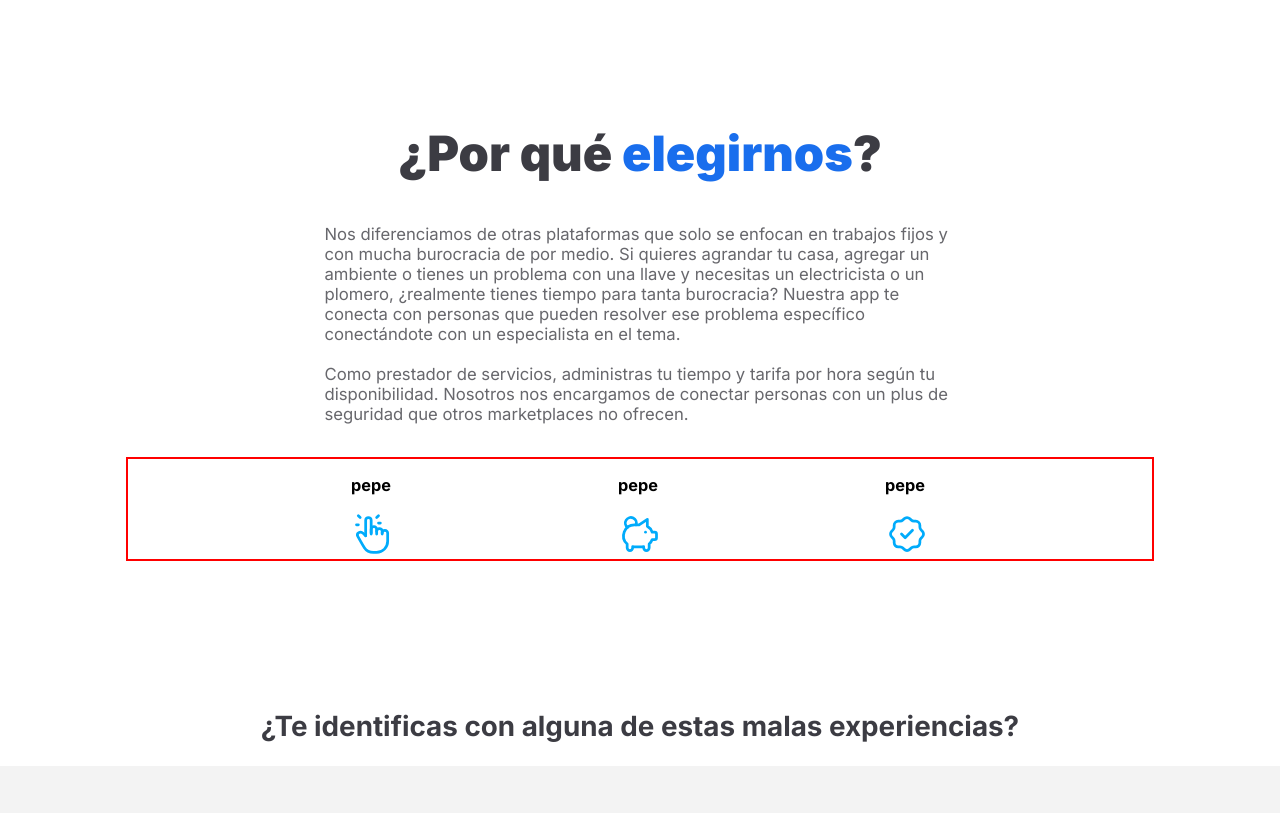
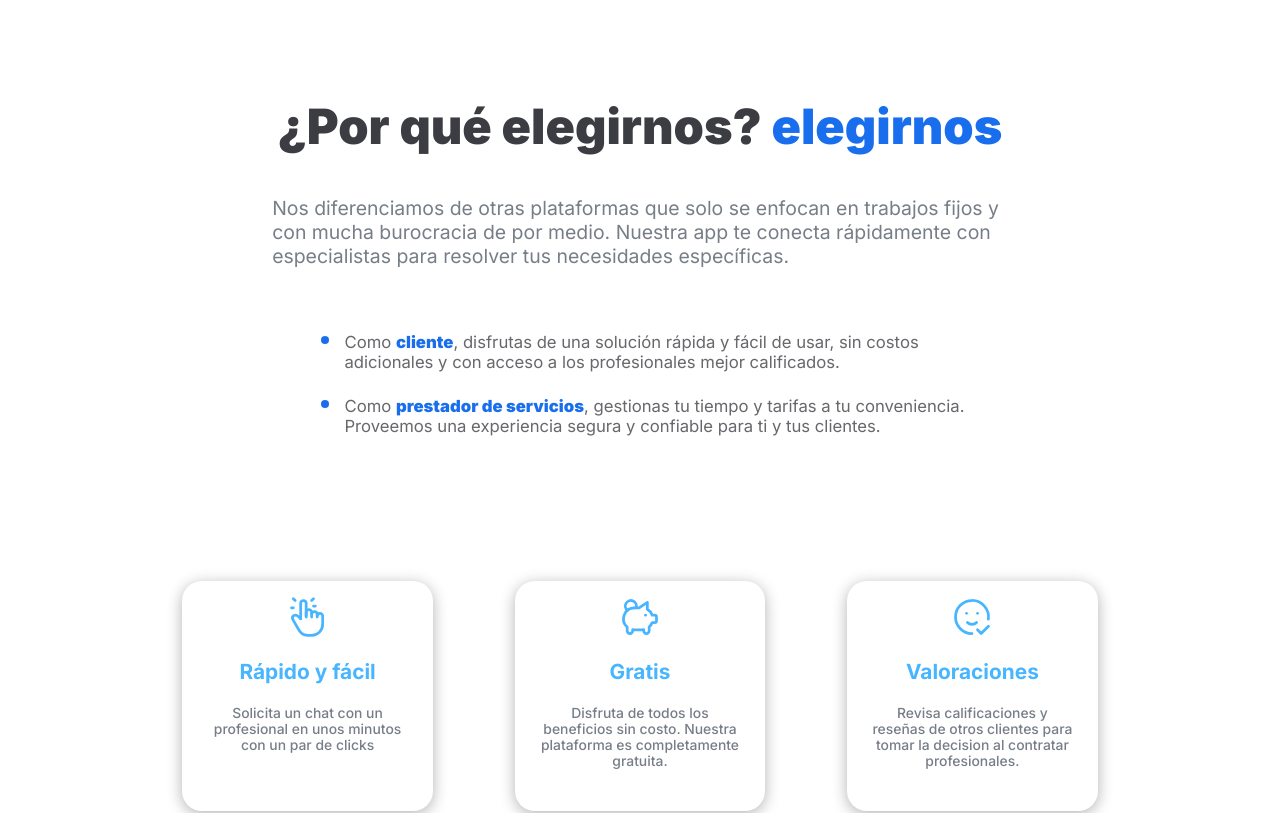
Before and after one commit to SebaPerez90/asdasd, a Next.js app: page / in a window 1280 px wide. Shown: the part 680-1493 px from the top of the page. Built offline with nearby package versions, Linux system fonts and the light colour scheme.

Commit message:
landing mock

```diff
--- a/src/app/globals.css
+++ b/src/app/globals.css
@@ -21,7 +21,10 @@
   --btn-light: #ebebef;
   --btn-light-hover: #ceced3;
 
+  --shadow-top: 0px -3px 15px 0px rgba(0, 0, 0, 0.3);
   --shadow-neutral: 0px 0px 30px 0px rgba(0, 0, 0, 0.1);
+  --shadow-bottom: 0px 3px 15px 0px rgba(0, 0, 0, 0.3);
+  --shadow-blue: 0px 3px 15px 0px rgba(24, 109, 236, 0.3);
 
   --blue-strong: #196eed;
   --blue-medium: #47b5ff;
--- a/src/components/Home/About/About.module.css
+++ b/src/components/Home/About/About.module.css
@@ -1,30 +1,38 @@
-.services_container {
+.main_container {
   display: flex;
   flex-direction: column;
   align-items: center;
-  gap: 9em;
-  padding-top: 10em;
+  gap: 13em;
+  padding-top: 8em;
 }
 
 .about_container {
   display: flex;
   flex-direction: column;
   align-items: center;
+  gap: 8em;
   width: clamp(350px, 80%, 1500px);
 }
 
-.about_container h1 {
+.about_text_container {
+  display: flex;
+  flex-direction: column;
+  align-items: center;
+}
+
+.about_text_container h1 {
   font-size: 3.5em;
   font-weight: 900;
   color: var(--color-primary-light);
 }
 
-.about_container strong {
+.about_text_container strong {
   color: var(--blue-strong);
   font-weight: 900;
 }
 
-.about_container p {
+.about_text_container p,
+.about_text_container ul {
   width: 60ch;
   color: var(--color-secondary-light);
   font-weight: 400;
@@ -33,16 +41,53 @@
   bottom: 1em;
 }
 
+.about_text_container li {
+  margin-top: 1em;
+}
+
+.about_text_container ul li::marker {
+  color: var(--blue-strong);
+  font-size: 1.5em;
+}
+
+.about_text_container ul strong {
+  color: var(--blue-strong);
+}
+
+.about_text_container p {
+  font-size: 1.4em;
+  color: var(--color-tertiary-light);
+}
+
 .benefits {
-  border: 2px solid red;
   width: 100%;
   display: flex;
+  flex-wrap: wrap;
+  gap: 2em;
   justify-content: space-evenly;
 }
 
-.benefits span {
+.benefits div {
+  border-radius: 20px;
+  box-shadow: var(--shadow-bottom);
   display: flex;
   flex-direction: column;
+  align-items: center;
+  text-align: center;
+  padding: 1em 0;
+  width: 18em;
+  box-sizing: border-box;
+}
+
+.benefits h3 {
+  color: var(--blue-medium);
+  font-size: 1.5em;
+}
+.benefits p {
+  color: var(--color-tertiary-light);
+  width: 80%;
+  position: relative;
+  bottom: 1em;
 }
 
 .experiences_container {
--- a/src/components/Home/About/About.tsx
+++ b/src/components/Home/About/About.tsx
@@ -1,42 +1,75 @@
+'use client';
+
 import styles from './About.module.css';
 import chats from '@/utils/fake-chats-mock.json';
 import { IoSend } from 'react-icons/io5';
+import { useLanguageStore } from '@/context/language-store';
 
 const About = () => {
+  const { language } = useLanguageStore();
+
   return (
-    <section className={styles.services_container}>
+    <section className={styles.main_container}>
       <div className={styles.about_container}>
-        <h1>
-          ¿Por qué <strong>elegirnos</strong>?
-        </h1>
-        <p className={styles.about_parragraph}>
-          Nos diferenciamos de otras plataformas que solo se enfocan en trabajos
-          fijos y con mucha burocracia de por medio. Si quieres agrandar tu
-          casa, agregar un ambiente o tienes un problema con una llave y
-          necesitas un electricista o un plomero, ¿realmente tienes tiempo para
-          tanta burocracia? Nuestra app te conecta con personas que pueden
-          resolver ese problema específico conectándote con un especialista en
-          el tema.
-          <br></br>
-          <br></br>
-          Como prestador de servicios, administras tu tiempo y tarifa por hora
-          según tu disponibilidad. Nosotros nos encargamos de conectar personas
-          con un plus de seguridad que otros marketplaces no ofrecen.
-        </p>
+        <div className={styles.about_text_container}>
+          <h1>
+            {language === 'english' ? '¿Why choose us?' : '¿Por qué elegirnos?'}
+            <strong>
+              {' '}
+              {language === 'english' ? 'choose us' : 'elegirnos'}
+            </strong>
+          </h1>
+          <p className={styles.about_parragraph}>
+            {language === 'english'
+              ? 'We stand out from other platforms that focus solely on fixed jobs and are burdened with bureaucracy. Our app quickly connects you with specialists to address your specific needs'
+              : 'Nos diferenciamos de otras plataformas que solo se enfocan en trabajos fijos y con mucha burocracia de por medio. Nuestra app te conecta rápidamente con especialistas para resolver tus necesidades específicas.'}
+          </p>
+          <ul>
+            <li>
+              {language === 'english' ? (
+                <>
+                  As a <strong>client</strong>, you enjoy a fast and easy-to-use
+                  solution with no additional costs and access to top-rated
+                  professionals.
+                </>
+              ) : (
+                <>
+                  Como <strong>cliente</strong>, disfrutas de una solución
+                  rápida y fácil de usar, sin costos adicionales y con acceso a
+                  los profesionales mejor calificados.
+                </>
+              )}
+            </li>
+            <li>
+              {language === 'english' ? (
+                <>
+                  As a <strong>service provider</strong>, you manage your time
+                  and rates according to your convenience. We provide a secure
+                  and reliable experience for you and your clients.
+                </>
+              ) : (
+                <>
+                  Como <strong>prestador de servicios</strong>, gestionas tu
+                  tiempo y tarifas a tu conveniencia. Proveemos una experiencia
+                  segura y confiable para ti y tus clientes.
+                </>
+              )}
+            </li>
+          </ul>
+        </div>
         <div className={styles.benefits}>
           <div>
-            <h3>pepe</h3>
             <svg
               xmlns='http://www.w3.org/2000/svg'
               className='icon icon-tabler icon-tabler-hand-click'
               width='44'
               height='44'
               viewBox='0 0 24 24'
-              stroke-width='1.5'
-              stroke='#00abfb'
+              strokeWidth='1.5'
+              stroke='#47b5ff'
               fill='none'
-              stroke-linecap='round'
-              stroke-linejoin='round'>
+              strokeLinecap='round'
+              strokeLinejoin='round'>
               <path
                 stroke='none'
                 d='M0 0h24v24H0z'
@@ -51,20 +84,27 @@ const About = () => {
               <path d='M14 3l1 -1' />
               <path d='M15 6h1' />
             </svg>
+            <h3>
+              {language === 'english' ? 'Fast and Easy' : 'Rápido y fácil'}
+            </h3>
+            <p>
+              {language === 'english'
+                ? 'Request a chat with a professional in just a few minutes with a couple of clicks'
+                : 'Solicita un chat con un profesional en unos minutos con un par de clicks'}
+            </p>
           </div>
           <div>
-            <h3>pepe</h3>
             <svg
               xmlns='http://www.w3.org/2000/svg'
               className='icon icon-tabler icon-tabler-pig-money'
               width='44'
               height='44'
               viewBox='0 0 24 24'
-              stroke-width='1.5'
-              stroke='#00abfb'
+              strokeWidth='1.5'
+              stroke='#47b5ff'
               fill='none'
-              stroke-linecap='round'
-              stroke-linejoin='round'>
+              strokeLinecap='round'
+              strokeLinejoin='round'>
               <path
                 stroke='none'
                 d='M0 0h24v24H0z'
@@ -74,28 +114,47 @@ const About = () => {
               <path d='M5.173 8.378a3 3 0 1 1 4.656 -1.377' />
               <path d='M16 4v3.803a6.019 6.019 0 0 1 2.658 3.197h1.341a1 1 0 0 1 1 1v2a1 1 0 0 1 -1 1h-1.342c-.336 .95 -.907 1.8 -1.658 2.473v2.027a1.5 1.5 0 0 1 -3 0v-.583a6.04 6.04 0 0 1 -1 .083h-4a6.04 6.04 0 0 1 -1 -.083v.583a1.5 1.5 0 0 1 -3 0v-2l0 -.027a6 6 0 0 1 4 -10.473h2.5l4.5 -3h0z' />
             </svg>
+            <h3>{language === 'english' ? 'Free' : 'Gratis'}</h3>
+            <p>
+              {language === 'english'
+                ? 'Enjoy all the benefits at no cost. Our platform is completely free.'
+                : 'Disfruta de todos los beneficios sin costo. Nuestra plataforma es completamente gratuita.'}
+            </p>
           </div>
           <div>
-            <h3>pepe</h3>
             <svg
               xmlns='http://www.w3.org/2000/svg'
-              className='icon icon-tabler icon-tabler-discount-check'
+              className='icon icon-tabler icon-tabler-mood-check'
               width='44'
               height='44'
               viewBox='0 0 24 24'
-              stroke-width='1.5'
-              stroke='#00abfb'
+              strokeWidth='1.5'
+              stroke='#47b5ff'
               fill='none'
-              stroke-linecap='round'
-              stroke-linejoin='round'>
+              strokeLinecap='round'
+              strokeLinejoin='round'>
               <path
                 stroke='none'
                 d='M0 0h24v24H0z'
                 fill='none'
               />
-              <path d='M5 7.2a2.2 2.2 0 0 1 2.2 -2.2h1a2.2 2.2 0 0 0 1.55 -.64l.7 -.7a2.2 2.2 0 0 1 3.12 0l.7 .7c.412 .41 .97 .64 1.55 .64h1a2.2 2.2 0 0 1 2.2 2.2v1c0 .58 .23 1.138 .64 1.55l.7 .7a2.2 2.2 0 0 1 0 3.12l-.7 .7a2.2 2.2 0 0 0 -.64 1.55v1a2.2 2.2 0 0 1 -2.2 2.2h-1a2.2 2.2 0 0 0 -1.55 .64l-.7 .7a2.2 2.2 0 0 1 -3.12 0l-.7 -.7a2.2 2.2 0 0 0 -1.55 -.64h-1a2.2 2.2 0 0 1 -2.2 -2.2v-1a2.2 2.2 0 0 0 -.64 -1.55l-.7 -.7a2.2 2.2 0 0 1 0 -3.12l.7 -.7a2.2 2.2 0 0 0 .64 -1.55v-1' />
-              <path d='M9 12l2 2l4 -4' />
+              <path d='M20.925 13.163a8.998 8.998 0 0 0 -8.925 -10.163a9 9 0 0 0 0 18' />
+              <path d='M9 10h.01' />
+              <path d='M15 10h.01' />
+              <path d='M9.5 15c.658 .64 1.56 1 2.5 1s1.842 -.36 2.5 -1' />
+              <path d='M15 19l2 2l4 -4' />
             </svg>
+            <h3>{language === 'english' ? 'Ratings' : 'Valoraciones'}</h3>
+            <p>
+              {language === 'english'
+                ? 'Review ratings and feedback from other clients to make informed decisions when hiring professionals.'
+                : 'Revisa calificaciones y reseñas de otros clientes para tomar la decision al contratar profesionales.'}
+            </p>
+            {/* <h3>Mayor visibilidad</h3>
+            <p>
+              Aumenta tu exposición y alcance conectándote con una amplia red de
+              profesionales y potenciales empleadores.
+            </p> */}
           </div>
         </div>
       </div>
```
